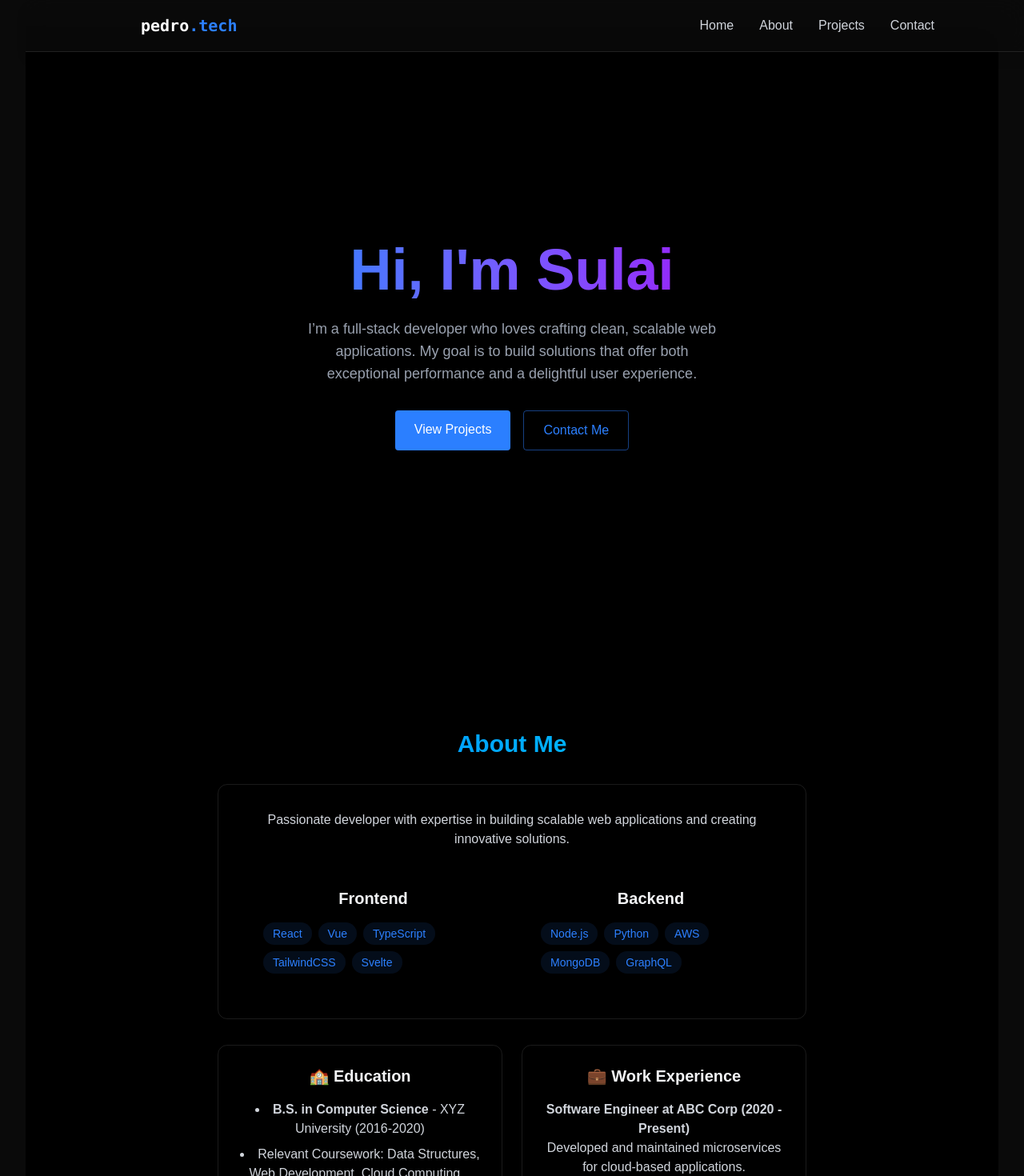
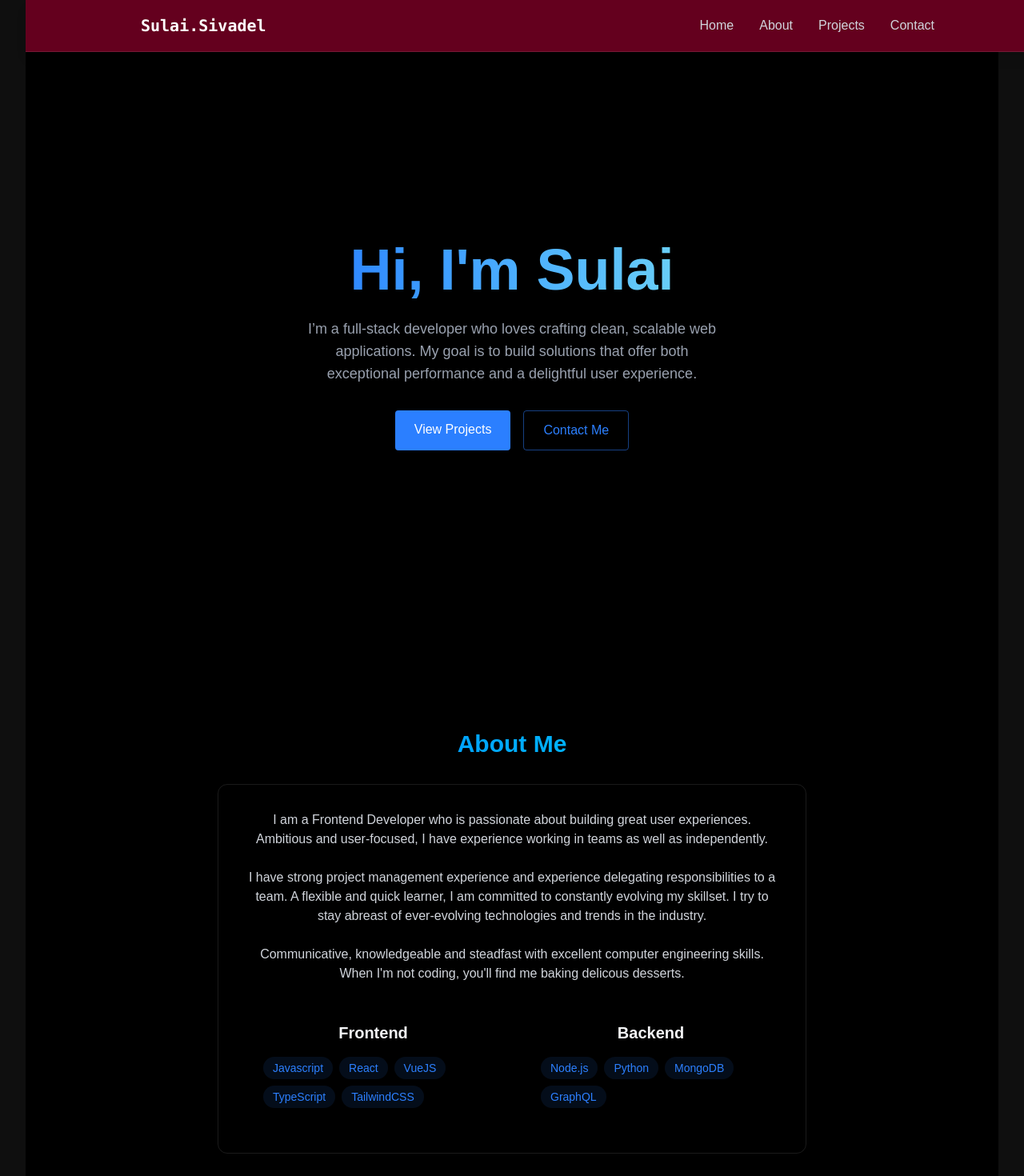
Before and after one commit to Sulai3030/portfolio-vite, a React (Vite) app: page / in a window 1280 px wide. Shown: the top 1470 px of the page at 80% size. Built offline with nearby package versions, Linux system fonts and the light colour scheme.

Commit message:
finished initial views

```diff
--- a/src/components/Navbar.jsx
+++ b/src/components/Navbar.jsx
@@ -6,11 +6,11 @@ export const Navbar = ({ menuOpen, setMenuOpen }) => {
     document.body.style.overflow = menuOpen ? "hidden" : "";
   }, [menuOpen]);
   return (
-    <nav className="fixed top-0 w-full z-40 bg-[rgba(10,10,10,0.8)] backdrop-blur-lg border-b border-white/10 shadow-lg">
+    <nav className="fixed top-0 w-full z-40 bg-[#64001E] backdrop-blur-lg border-b border-white/10 shadow-lg">
       <div className="max-w-5xl mx-auto px-4">
         <div className="flex justify-between items-center h-16">
-          <a href="#home" className="font-mono text-xl font-bold text-white">
-            pedro<span className="text-blue-500">.tech</span>
+          <a href="#home" className="font-mono text-xl font-bold text-[#fff]">
+            Sulai<span className="text-[#fff]">.Sivadel</span>
           </a>
           <div
             className="w-7 h-5 relative cursor-pointer z-40 md:hidden"
--- a/src/components/sections/About.jsx
+++ b/src/components/sections/About.jsx
@@ -3,13 +3,13 @@ import { RevealOnScroll } from "../RevealOnScroll";
 
 export const About = () => {
   const frontendSkills = [
+    "Javascript",
     "React",
-    "Vue",
+    "VueJS",
     "TypeScript",
     "TailwindCSS",
-    "Svelte",
   ];
-  const backendSkills = ["Node.js", "Python", "AWS", "MongoDB", "GraphQL"];
+  const backendSkills = ["Node.js", "Python", "MongoDB", "GraphQL"];
 
   return (
     <section
@@ -23,8 +23,12 @@ export const About = () => {
           </h2>
           <div className="rounded-xl p-8 border border-white/10 hover:-translate-y-1 transition-all">
             <p className="text-gray-300 mb-6">
-              Passionate developer with expertise in building scalable web
-              applications and creating innovative solutions.
+              I am a Frontend Developer who is passionate about building great user experiences. Ambitious and user-focused, I have experience working in teams as well as independently.
+            </p>
+            <p className="text-gray-300 mb-6">
+              I have strong project management experience and experience delegating responsibilities to a team. A flexible and quick learner,               I am committed to constantly evolving my skillset. I try to stay abreast of ever-evolving technologies and trends in the              industry.
+            </p>
+            <p className="text-gray-300 mb-6">  Communicative, knowledgeable and steadfast with excellent computer engineering skills. When I'm not coding, you'll find me baking delicous desserts.
             </p>
             <div className="grid grid-cols-1 md:grid-cols-2 gap-6">
               <div className="rounded-xl p-6 hover:-translate-y-1 transition-all">
--- a/src/components/sections/Home.jsx
+++ b/src/components/sections/Home.jsx
@@ -9,7 +9,7 @@ export const Home = () => {
     >
       <RevealOnScroll>
         <div className="text-center z-10 px-4">
-          <h1 className="text-5xl md:text-7xl font-bold mb-6 bg-gradient-to-r from-blue-500 to-purple-600 bg-clip-text text-transparent leading-right">
+          <h1 className="text-5xl md:text-7xl font-bold mb-6 bg-gradient-to-r from-blue-500 to-[#71D7F5] bg-clip-text text-transparent leading-right">
             Hi, I'm Sulai
           </h1>
           <p className="text-gray-400 text-lg mb-8 max-w-lg mx-auto">
--- a/src/index.css
+++ b/src/index.css
@@ -5,8 +5,8 @@ body {
   margin: 0;
   padding: 0;
   font-family: "Space Grotesk", sans-serif;
-  background: #0a0a0a;
-  color: #f3f4f6;
+  background: #0F0F0F;
+  color: #0F0F0F;
 }
 
 @layer utilities {
```
